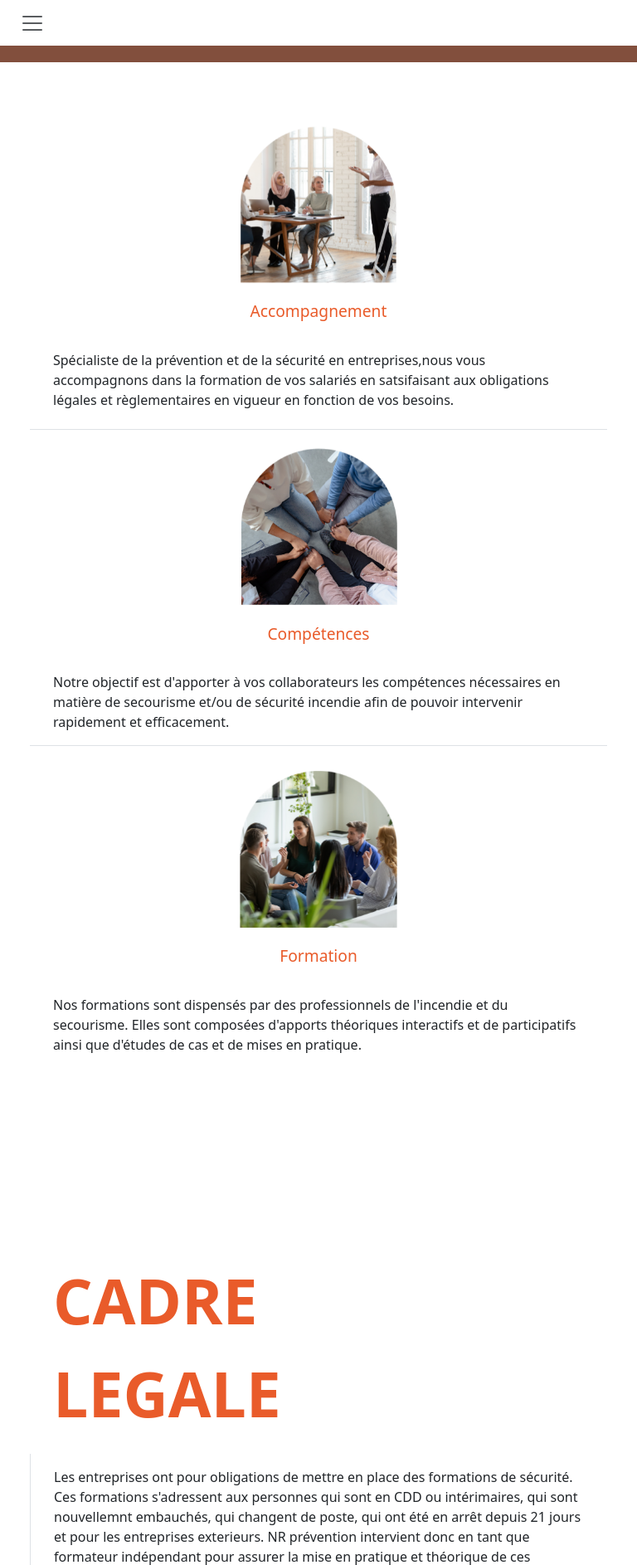
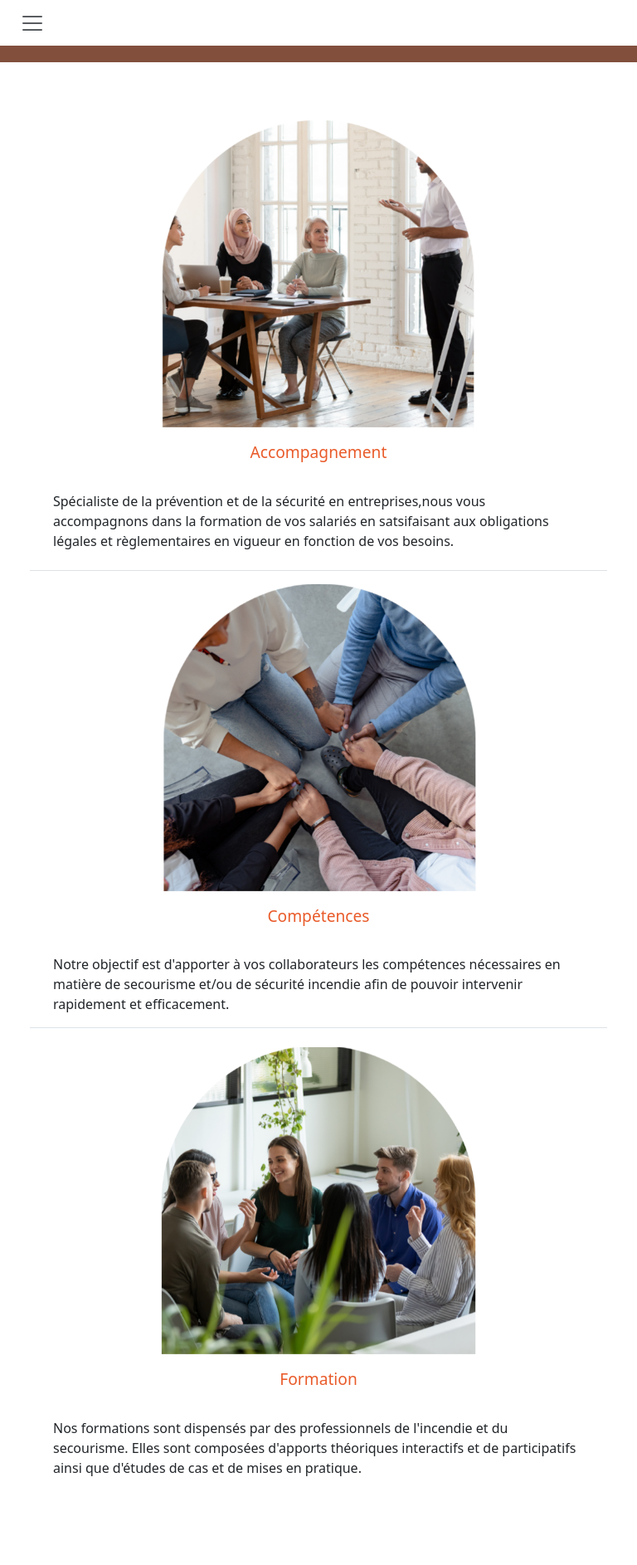
Before and after one commit to TheMaxium69/NRPrevention-SiteWeb, a PHP site: page / in a window 768 px wide. Shown: the part 499-2385 px from the top of the page at 83% size. Run offline with PHP 8.4, Linux system fonts and the light colour scheme.

Commit message:
Index responsive

```diff
--- a/css/index.css
+++ b/css/index.css
@@ -139,39 +139,28 @@ body {
     background-size: 80%;
     background-position: center;
     background-repeat: no-repeat;
+    height: 400px;
 }
 
 @media screen and (min-width: 400px) and (max-width: 991px) {
     .img1 {
-        background-size: 30%;
-        height: 200px;
-    }
-}
-
-@media screen and (min-width: 992px) {
-    .img1 {
-        background-size: 80%;
-        height: 400px;
+        background-size: 60%;
+        height: 370px;
     }
 }
 
 .img2 {
     background: url(../assets/iohni.png);
+    background-size: 80%;
     background-position: center;
     background-repeat: no-repeat;
+    height: 400px;
 }
 
 @media screen and (min-width: 400px) and (max-width: 991px) {
     .img2 {
-        background-size: 30%;
-        height: 200px;
-    }
-}
-
-@media screen and (min-width: 992px) {
-    .img2 {
-        background-size: 80%;
-        height: 400px;
+        background-size: 60%;
+        height: 370px;
     }
 }
 
@@ -180,19 +169,13 @@ body {
     background-size: 80%;
     background-position: center;
     background-repeat: no-repeat;
+    height: 400px;
 }
 
 @media screen and (min-width: 400px) and (max-width: 991px) {
     .img3 {
-        background-size: 30%;
-        height: 200px;
-    }
-}
-
-@media screen and (min-width: 992px) {
-    .img3 {
-        background-size: 80%;
-        height: 400px;
+        background-size: 60%;
+        height: 370px;
     }
 }
 
@@ -269,13 +252,39 @@ body {
     margin-top: 50px;
 }
 
+@media (max-width: 991px) {
+
+    .calendrier-block{
+        display: unset !important;
+    }
+
+}
+
 .calendrier-block1 img {
     height: 100px;
+}
+
+@media (max-width: 991px) {
+
+    .calendrier-block1 img{
+        height: 75px;
+    }
+
 }
 
 .calendrier-block1 {
     display: flex;
     align-items: center;
+}
+
+@media (max-width: 991px) {
+
+    .calendrier-block1{
+        justify-content: center;
+        padding: 15px;
+        padding-top: 20px;
+    }
+
 }
 
 @media (max-width: 991px) {
@@ -293,9 +302,26 @@ body {
     height: 100px;
 }
 
+@media (max-width: 991px) {
+
+    .calendrier-block2 img{
+        height: 75px;
+    }
+
+}
+
 .calendrier-block2 {
     display: flex;
     align-items: center;
+}
+
+@media (max-width: 991px) {
+
+    .calendrier-block2{
+        justify-content: center;
+        padding: 15px;
+    }
+
 }
 
 .calendrier-block h3 {
@@ -303,6 +329,8 @@ body {
     flex-direction: row;
     margin-left: 100px;
 }
+
+
 
 @media (max-width: 991px) {
 
--- a/index.php
+++ b/index.php
@@ -166,7 +166,7 @@ head($page); ?>
                 <div class="col-lg-4">
                 </div>
                 <div class="col-lg-6">
-                    <div class="brown-bar"></div>
+                    <div class="brown-bar mb-4"></div>
                 </div>
             </div>
         </div>
```
